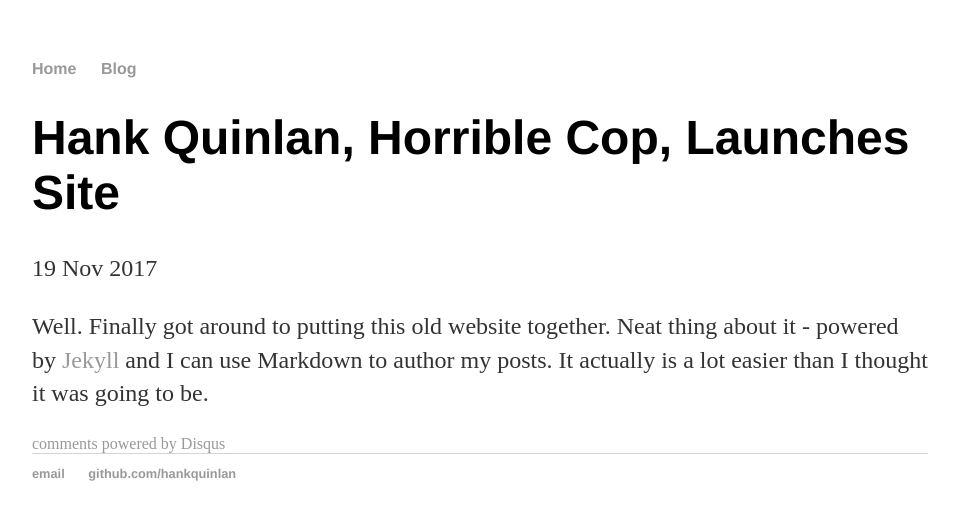
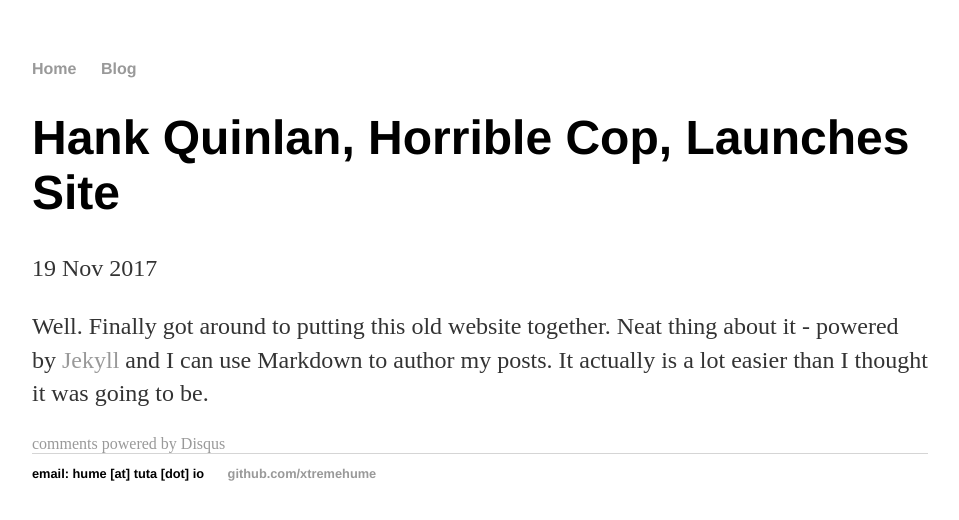
Before and after one commit to xtremehume/xtremehume.github.io, a Jekyll site: the page built from _posts/2017-11-19-fud-repeller-site-launched.md, in a window 1280 px wide. Shown: the top 520 px of the page, without its empty margins (160-1119 px from the left). Built offline with Jekyll 4.4.1, drawn with Linux system fonts in a browser that asks for light colours; comment, search, counter and statistics services are not loaded.

Commit message:
Update default.html

```diff
--- a/_layouts/default.html
+++ b/_layouts/default.html
@@ -19,8 +19,8 @@
 			</div><!-- /.container -->
 			<footer>
 	    		<ul>
-	        		<li><a href="mailto:hankquinlanhub@gmail.com">email</a></li>
-	        		<li><a href="https://github.com/hankquinlan">github.com/hankquinlan</a></li>
+				<li>email: hume [at] tuta [dot] io</li>
+	        		<li><a href="https://github.com/xtremehume">github.com/xtremehume</a></li>
 				</ul>
 			</footer>
 		</body>
```
